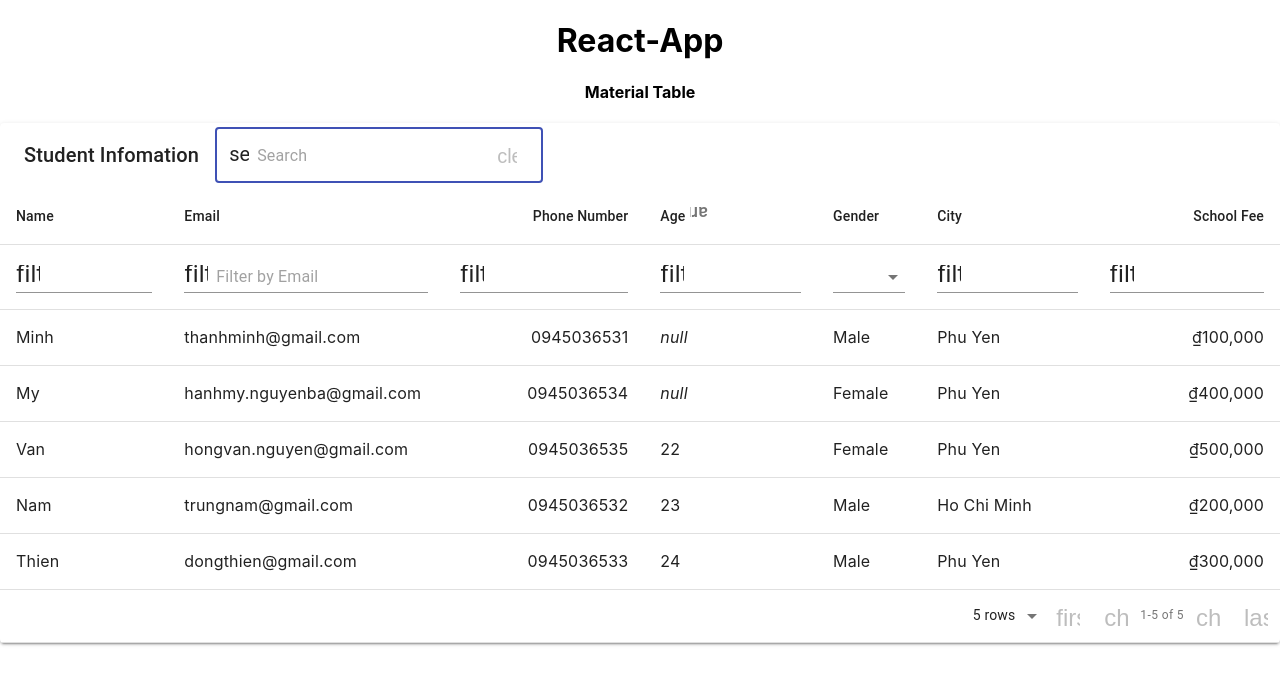
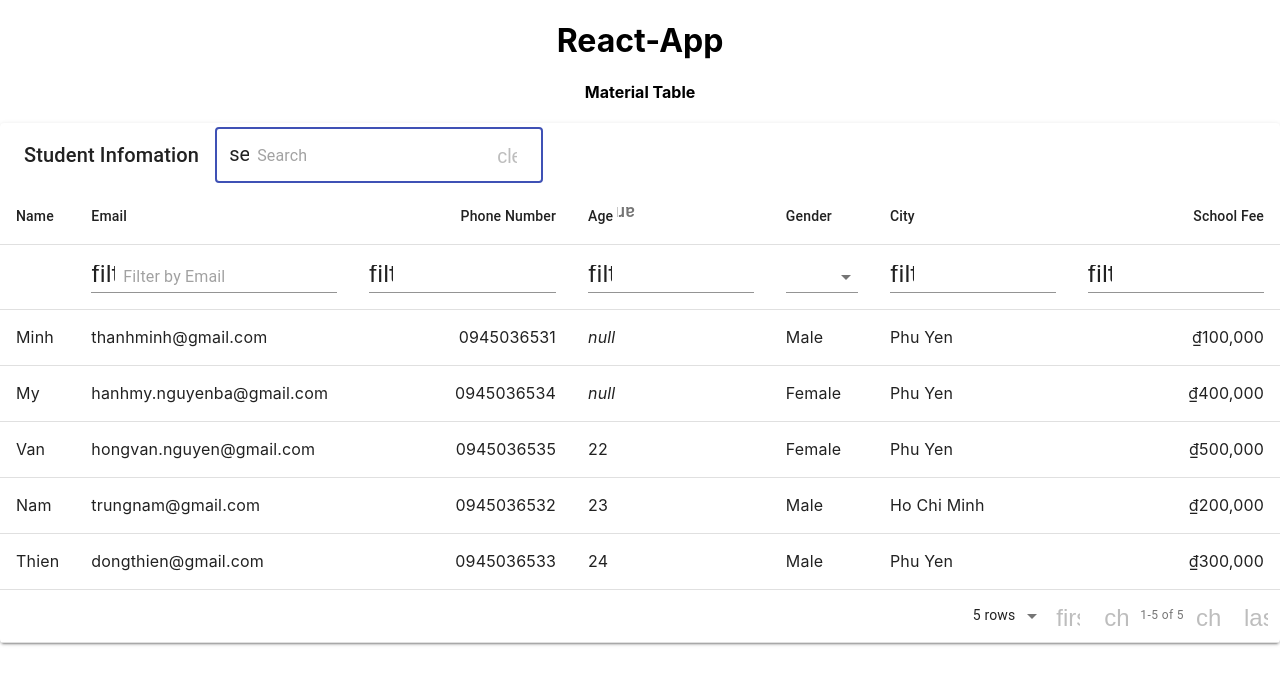
Before and after one commit to thanhminhspk05/learn-mui-table, a React (Create React App) app: page / in a window 1280 px wide. Shown: the top 684 px of the page. Built offline with nearby package versions, Linux system fonts and the light colour scheme; the HTML template or start-up script is replaced by a standard one.

Commit message:
add paging

```diff
--- a/src/App.js
+++ b/src/App.js
@@ -52,7 +52,7 @@ function App() {
   ]);
 
   const columns = [
-    { title: 'Name', field: 'name', sorting: false },
+    { title: 'Name', field: 'name', sorting: false, filtering: false },
     { title: 'Email', field: 'email', filterPlaceholder: 'Filter by Email' },
     { title: 'Phone Number', field: 'phone', align: 'right' },
     {
@@ -92,6 +92,8 @@ function App() {
           searchAutoFocus: true,
           searchFieldVariant: 'outlined',
           filtering: true,
+          paging: true,
+          pageSizeOptions: [5, 10, 20, 50],
         }}
       />
     </div>
```
